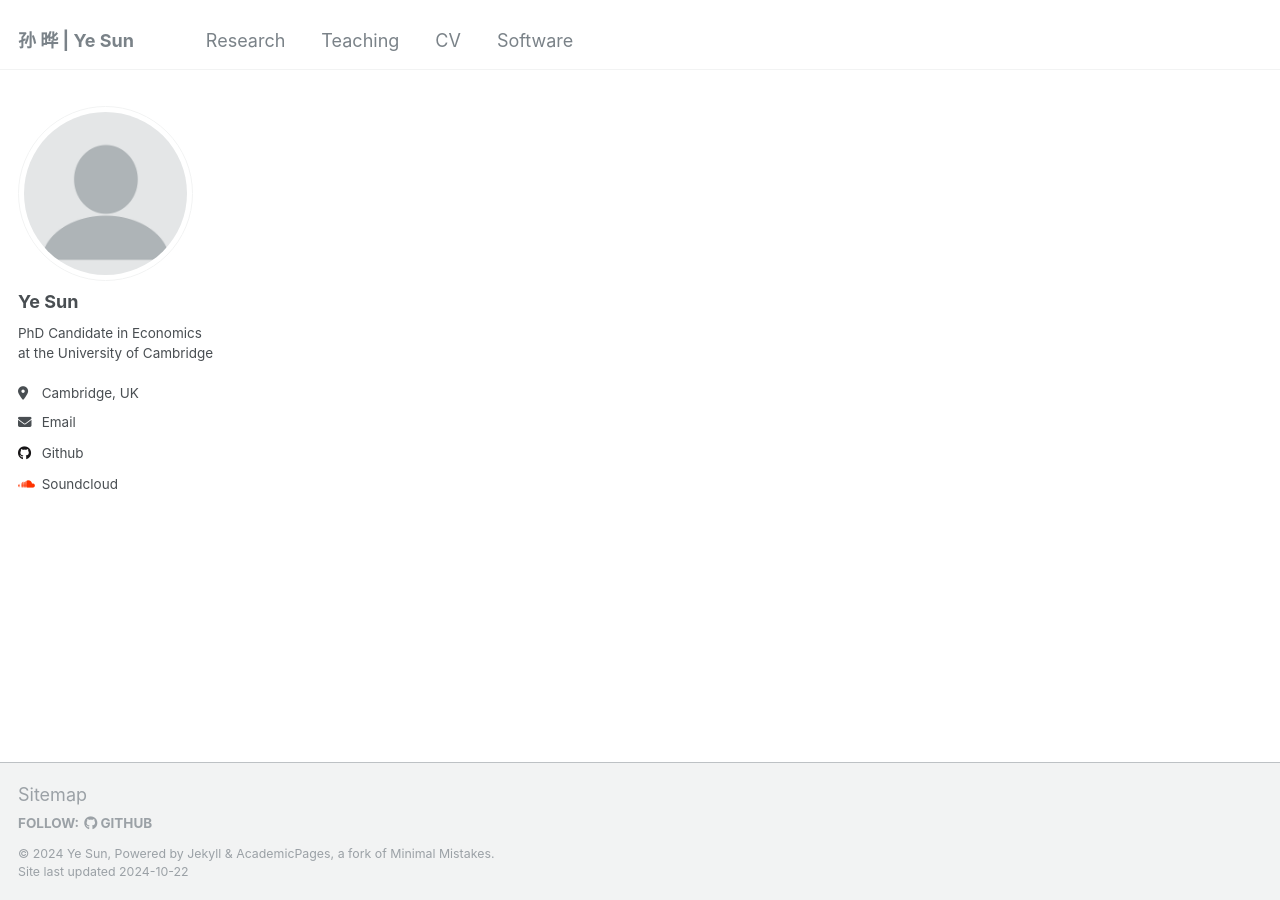
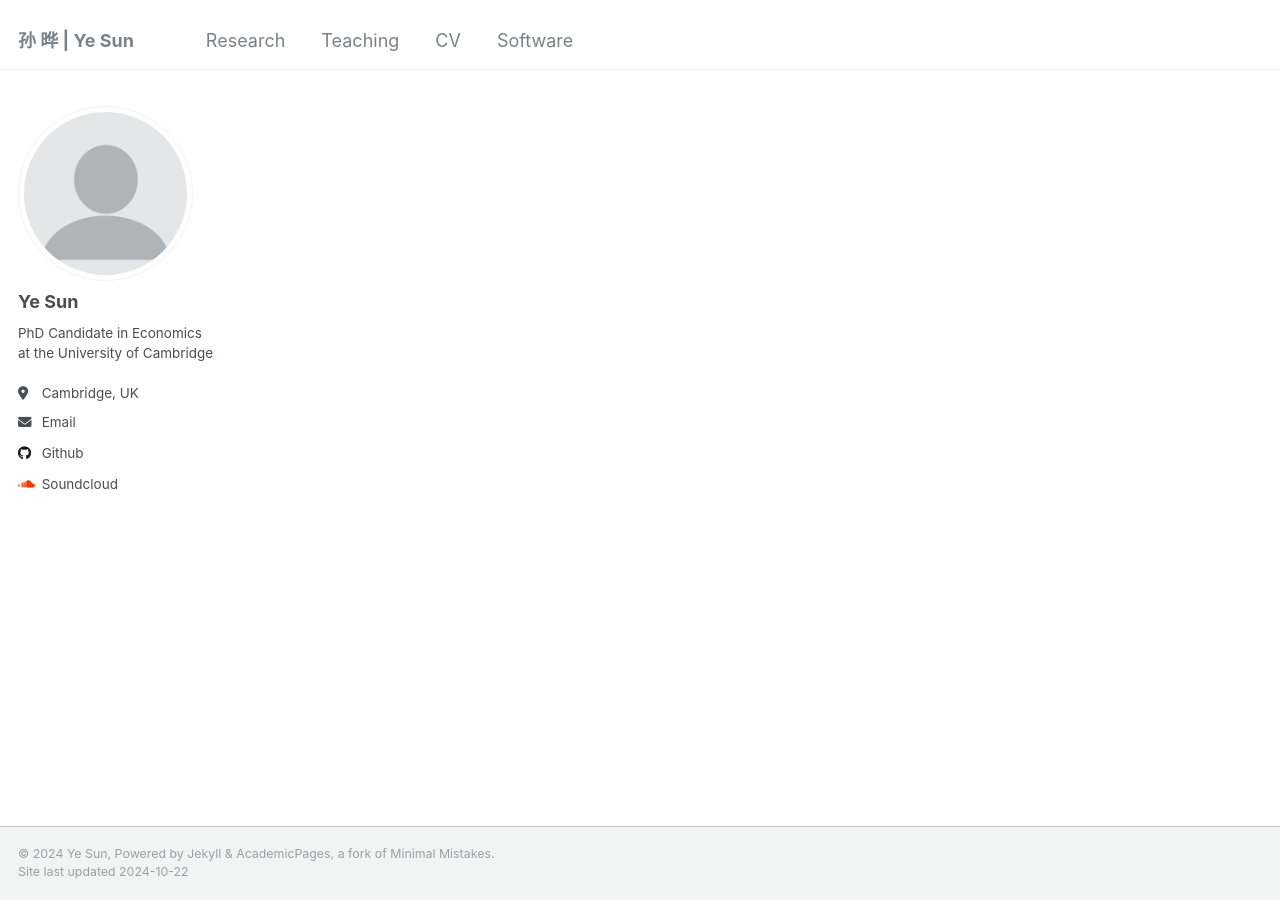
Before and after one commit to caibengbu/caibengbu.github.io, a Jekyll site: the page built from _pages/about.md, in a window 1280 px wide. Built offline with Jekyll 4.4.1, drawn with Linux system fonts in a browser that asks for light colours.

Commit message:
remove footer

```diff
--- a/_includes/footer.html
+++ b/_includes/footer.html
@@ -1,23 +1,4 @@
 {% include base_path %}
-
-{% if site.author.github or site.author.bitbucket or site.atom_feed.hide != true %}
-<div class="page__footer-follow">
-  <ul class="social-icons">
-    {% if site.data.ui-text[site.locale].follow_label %}
-      <li><strong>{{ site.data.ui-text[site.locale].follow_label }}</strong></li>
-    {% endif %}
-    {% if site.author.github %}
-      <li><a href="http://github.com/{{ site.author.github }}"><i class="fab fa-github" aria-hidden="true"></i> GitHub</a></li>
-    {% endif %}
-    {% if site.author.bitbucket %}
-      <li><a href="http://bitbucket.org/{{ site.author.bitbucket }}"><i class="fab fa-bitbucket" aria-hidden="true"></i> Bitbucket</a></li>
-    {% endif %}
-    {% if site.atom_feed.hide != true %}
-    <li><a href="{% if site.atom_feed.path %}{{ site.atom_feed.path }}{% else %}{{ base_path }}/feed.xml{% endif %}"><i class="fa fa-fw fa-rss-square" aria-hidden="true"></i> {{ site.data.ui-text[site.locale].feed_label | default: "Feed" }}</a></li>
-    {% endif %}
-  </ul>
-</div>
-{% endif %}
 
 <div class="page__footer-copyright">
   &copy; {{ site.time | date: '%Y' }} {{ site.name | default: site.title }}, {{ site.data.ui-text[site.locale].powered_by | default: "Powered by" }} <a href="http://jekyllrb.com" rel="nofollow">Jekyll</a> &amp; <a href="https://github.com/academicpages/academicpages.github.io">AcademicPages</a>, a fork of <a href="https://mademistakes.com/work/minimal-mistakes-jekyll-theme/" rel="nofollow">Minimal Mistakes</a>.<br />
--- a/_includes/footer/custom.html
+++ b/_includes/footer/custom.html
@@ -1,3 +1,2 @@
 <!-- start custom footer snippets -->
-<a href="/sitemap/">Sitemap</a>
 <!-- end custom footer snippets -->
```
Also changed, not shown: 18 other files.
